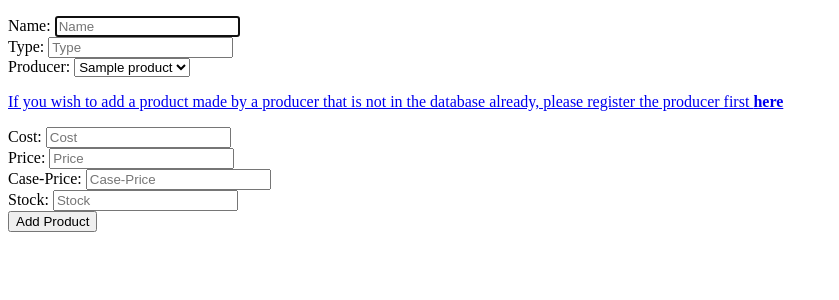
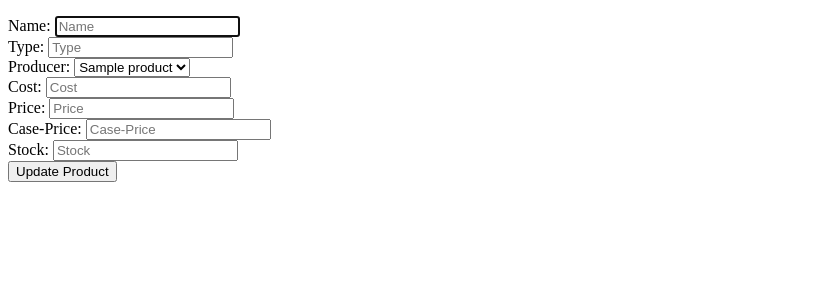
Before and after one commit to duncancryan/wine_shop_project, a Flask app: page /products/1/edit in a window 1280 px wide. Shown: the part 188-488 px from the top of the page, without its empty margins (0-839 px from the left). Run offline with Flask 2, Linux system fonts and the light colour scheme; a database or web service that is not in the repository returns one stand-in record (values such as "Sample title"); some libraries are stand-ins or nearby versions.

Commit message:
changed some html

```diff
--- a/templates/products/edit.html
+++ b/templates/products/edit.html
@@ -19,14 +19,6 @@
         </select>
     </div>
     <div>
-        <a href="/producers/new">
-            <p>
-                If you wish to add a product made by a producer that is not in the database already, please register the
-                producer first <b>here</b>
-            </p>
-        </a>
-    </div>
-    <div>
         <label for="cost">Cost:</label>
         <input type="number" step="any" id="cost" name="cost" placeholder="Cost" required>
     </div>
@@ -42,7 +34,7 @@
         <label for="stock">Stock:</label>
         <input type="number" id="stock" name="stock" placeholder="Stock" required>
     </div>
-    <button type="submit">Add Product</button>
+    <button type="submit">Update Product</button>
 </form>
 
 {% endblock %}
--- a/templates/products/new.html
+++ b/templates/products/new.html
@@ -21,7 +21,7 @@
     <div>
         <a href="/producers/new">
             <p>
-               If you wish to add a product made by a producer that is not in the database already, please register the producer first <b>here</b>
+               If the prodcuer you need is not in the list, please register it <b>here</b> before completing this form
             </p>
         </a>
     </div>
```
